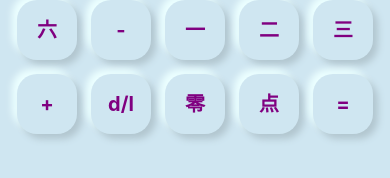
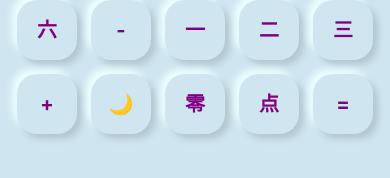
Before and after one commit to marinakinalone/react-native-calculator, a React Native app in the folder rnCalculator/: screen / in a window 390 px wide. Shown: the part 340-518 px from the top of the page. Built offline with nearby package versions, Linux system fonts and the light colour scheme.

Commit message:
implement logic for light and dark theme

```diff
--- a/rnCalculator/App.js
+++ b/rnCalculator/App.js
@@ -1,22 +1,14 @@
 import { StatusBar } from 'expo-status-bar';
-import { StyleSheet, View } from 'react-native';
+import { View } from 'react-native';
 import Calculator from './components/Calculator';
 
 
 export default function App() {
 
   return (
-    <View style={styles.container}>
+    <View>
       <Calculator />
       <StatusBar style="auto" />
     </View>
   );
 }
-
-const styles = StyleSheet.create({
-  container: {
-    flex: 1,
-    backgroundColor: '#cfe6f1',
-    padding:5
-  }
-});
--- a/rnCalculator/components/Calculator.js
+++ b/rnCalculator/components/Calculator.js
@@ -1,13 +1,20 @@
 import React from 'react'
 import Header from './Header'
+import { StyleSheet, View } from 'react-native';
 import Keyboard from './Keyboard'
 import Display from './Display'
 import { useState } from 'react'
 import { kanjis } from '../helpers/kanji';
 
+const btnValuesLight = [
+  "AC","del", "%", "÷","七","八","九","*","四","五","六","-","一","二","三","+","🌙", "零","点","="];
+const btnValuesDark = [
+    "AC","del", "%", "÷","七","八","九","*","四","五","六","-","一","二","三","+","☀️", "零","点","="];
+
 const Calculator = () => {
     const [expression, setExpression] = useState([]);
     const [result, setResult] = useState(0);
+    const [theme, setTheme] = useState('light')
 
     const getLatinValue = (input) => {
       const index = kanjis.findIndex(k => k[input]);
@@ -16,8 +23,14 @@ const Calculator = () => {
       return value
     }
 
+    const changeTheme = () => theme === 'light' ? setTheme('dark'): setTheme('light')
+
     const handlePress = (input) => {
       const value = getLatinValue(input);
+      if (input === "🌙" || input === "☀️") {
+        changeTheme();
+        return
+      }
       if (value === "=") {
         if (expression == false) {
           setResult(0)
@@ -46,12 +59,32 @@ const Calculator = () => {
       setResult(currentInput.join(''));
     }
     return (
-        <>
+        <View style={theme === 'light' ? (styles.container):(styles.container__dark)}>
             {/* <Header  /> */}
             <Display result={result}/>
-            <Keyboard handlePress={handlePress} />
-        </>
+            {theme === 'light' ? (
+              <Keyboard handlePress={handlePress} keyboardTheme={btnValuesLight} />
+            ):(
+              <Keyboard handlePress={handlePress} keyboardTheme={btnValuesDark} />
+            )}
+        </View>
     )
 }
 
+const styles = StyleSheet.create({
+  container: {
+    flex: 1,
+    backgroundColor: '#cfe6f1',
+    padding:5,
+    minHeight: "100vh"
+  },
+  container__dark: {
+    flex: 1,
+    backgroundColor: 'red',
+    padding:5,
+    minHeight: "100vh"
+  },
+
+});
+
 export default Calculator;
--- a/rnCalculator/components/Keyboard.js
+++ b/rnCalculator/components/Keyboard.js
@@ -1,13 +1,11 @@
 import { View, Text, StyleSheet, TouchableOpacity } from 'react-native';
 import React from 'react'
 
+const Keyboard = ({handlePress, keyboardTheme}) => {
 
-const Keyboard = ({handlePress}) => {
-  const btnValues = [
-    "AC","del", "%", "÷","七","八","九","*","四","五","六","-","一","二","三","+","d/l", "零","点","="];
   return (
     <View style={styles.keyboard}>
-      {btnValues.map((value,index) => {
+      {keyboardTheme.map((value,index) => {
         return (
           <TouchableOpacity key={index} onPress={() => {handlePress(value)}}>
             <View style={styles.btnWrapper}>
```
